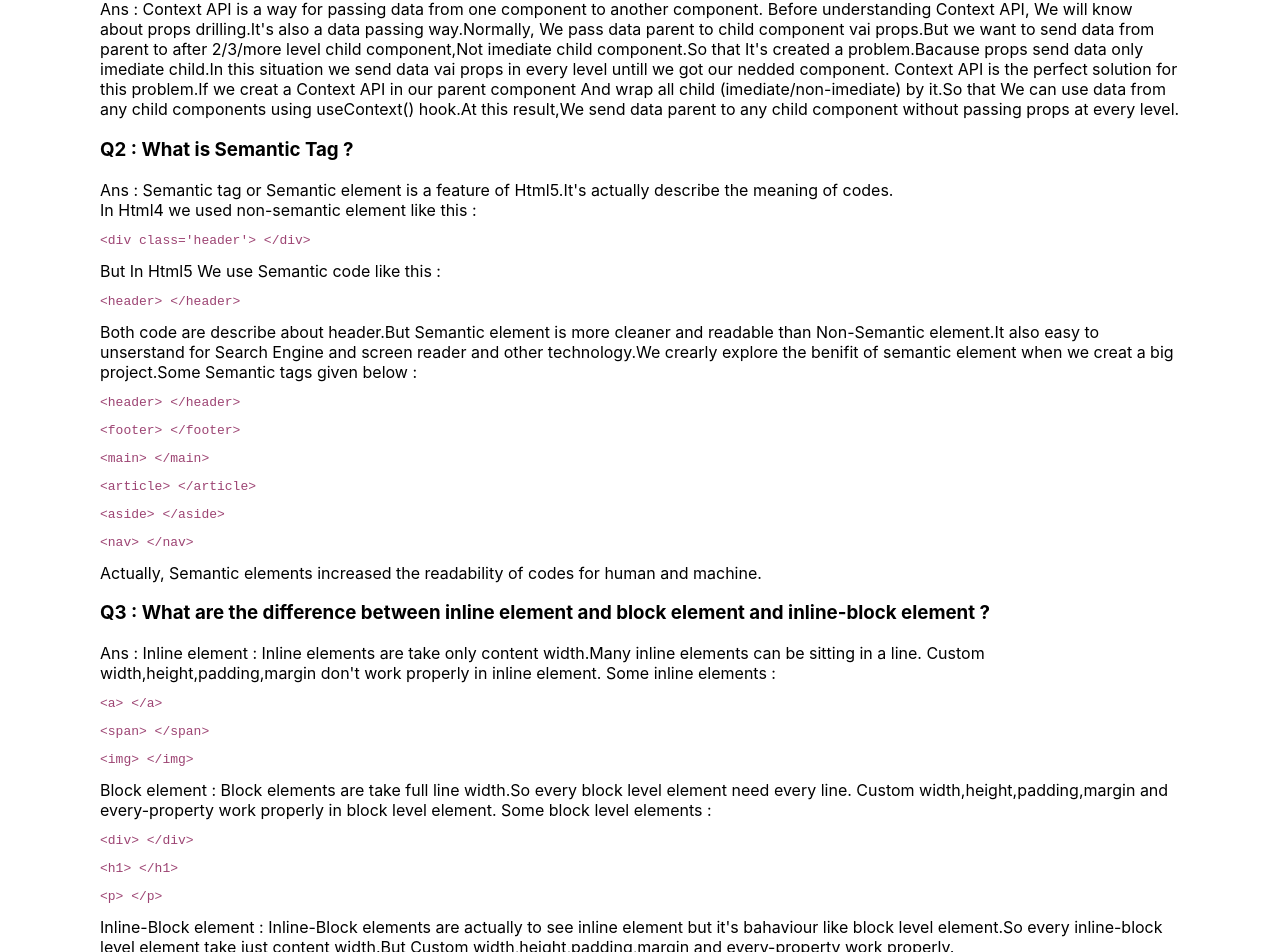
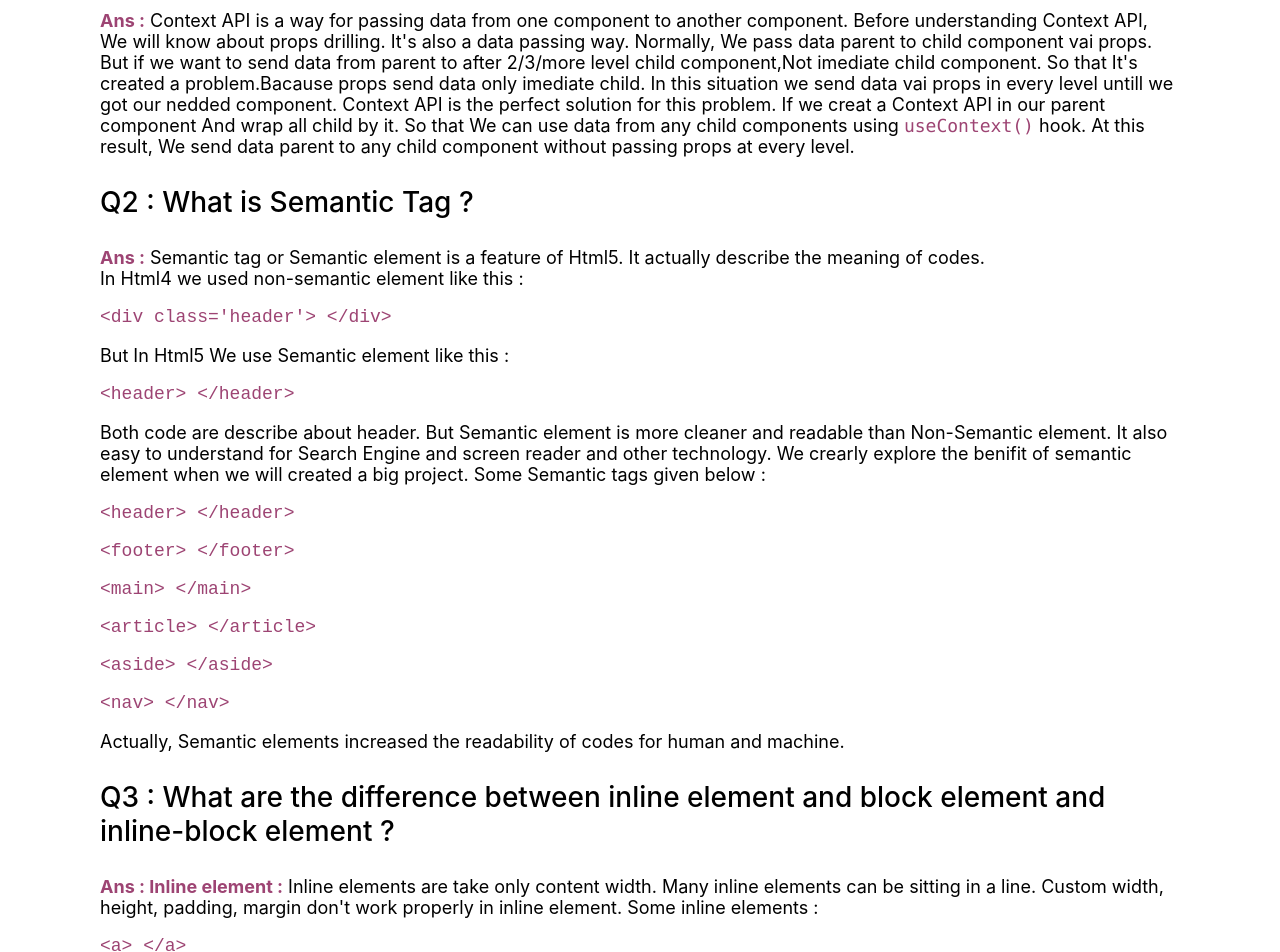
Before and after one commit to Zakaria6789/Product-Analysis-Website, a React (Create React App) app: page /blogs in a window 1280 px wide. Shown: the part 238-1190 px from the top of the page. Built offline with nearby package versions, Linux system fonts and the light colour scheme; the HTML template or start-up script is replaced by a standard one.

Commit message:
style blogs tab

```diff
--- a/src/components/Blogs/Blogs.css
+++ b/src/components/Blogs/Blogs.css
@@ -1,13 +1,30 @@
 .blogs-container {
     padding: 0 100px;
+    margin-bottom: 40px;
 }
 
 .blogs-container h2 {
-    font-size: 40px;
+    font-size: 37px;
     font-weight: 500;
     text-align: center;
 }
 
-.blog xmp {
+.blog h3 {
+    font-size: 28px;
+    font-weight: 500;
+}
+
+.blog p {
+    font-size: 18px;
+
+}
+
+.blog span {
+    font-weight: bold;
+}
+
+.blog xmp,
+code,
+span {
     color: #9D4473;
 }
--- a/src/components/Blogs/Blogs.js
+++ b/src/components/Blogs/Blogs.js
@@ -7,19 +7,19 @@ const Blogs = () => {
             <h2>Some Question And Answer</h2>
             <div className='blog'>
                 <h3>Q1 : What is Context API ?</h3>
-                <p>Ans : Context API is a way for passing data from one component to another component. Before understanding Context API, We will know about props drilling.It's also a data passing way.Normally, We pass data parent to child component vai props.But we want to send data from parent to after 2/3/more level child component,Not imediate child component.So that It's created a problem.Bacause props send data only imediate child.In this situation we send data vai props in every level untill we got our nedded component. Context API is the perfect solution for this problem.If we creat a Context API in our parent component And wrap all child (imediate/non-imediate) by it.So that We can use data from any child components using useContext() hook.At this result,We send data parent to any child component without passing props at every level.</p>
+                <p><span>Ans :</span> Context API is a way for passing data from one component to another component. Before understanding Context API, We will know about props drilling. It's also a data passing way. Normally, We pass data parent to child component vai props. But if we want to send data from parent to after 2/3/more level child component,Not imediate child component. So that It's created a problem.Bacause props send data only imediate child. In this situation we send data vai props in every level untill we got our nedded component. Context API is the perfect solution for this problem. If we creat a Context API in our parent component And wrap all child by it. So that We can use data from any child components using <code>useContext()</code> hook. At this result, We send data parent to any child component without passing props at every level.</p>
             </div>
             <div className='blog'>
                 <h3>Q2 : What is Semantic Tag ?</h3>
-                <p>Ans : Semantic tag or Semantic element is a feature of Html5.It's actually describe the meaning of codes.<br />In Html4 we used non-semantic element like this :
+                <p><span>Ans :</span> Semantic tag or Semantic element is a feature of Html5. It actually describe the meaning of codes.<br />In Html4 we used non-semantic element like this :
                     <xmp>
                         &lt;div class='header'&gt; &lt;/div&gt;
                     </xmp>
-                    But In Html5 We use Semantic code like this :
+                    But In Html5 We use Semantic element like this :
                     <xmp>
                         &lt;header&gt; &lt;/header&gt;
                     </xmp>
-                    Both code are describe about header.But Semantic element is more cleaner and readable than Non-Semantic element.It also easy to unserstand for Search Engine and screen reader and other technology.We crearly explore the benifit of semantic element when we creat a big project.Some Semantic tags given below :
+                    Both code are describe about header. But Semantic element is more cleaner and readable than Non-Semantic element. It also easy to understand for Search Engine and screen reader and other technology. We crearly explore the benifit of semantic element when we will created a big project. Some Semantic tags given below :
                     <xmp>
                         &lt;header&gt; &lt;/header&gt;
                     </xmp>
@@ -43,7 +43,7 @@ const Blogs = () => {
             </div>
             <div className='blog'>
                 <h3>Q3 : What are the difference between inline element and block element and inline-block element ?</h3>
-                <p>Ans : Inline element : Inline elements are take only content width.Many inline elements can be sitting in a line. Custom width,height,padding,margin don't work properly in inline element. Some inline elements :
+                <p><span>Ans : Inline element :</span> Inline elements are take only content width. Many inline elements can be sitting in a line. Custom width, height, padding, margin don't work properly in inline element. Some inline elements :
                     <xmp>
                         &lt;a&gt; &lt;/a&gt;
                     </xmp>
@@ -53,7 +53,7 @@ const Blogs = () => {
                     <xmp>
                         &lt;img&gt; &lt;/img&gt;
                     </xmp>
-                    Block element : Block elements are take full line width.So every block level element need every line. Custom width,height,padding,margin and every-property work properly in block level element. Some block level elements :
+                    <span>Block element :</span> Block elements are take full line width. So every block level element need every line.   Custom width, height, padding, margin and every-property work properly in block level element. Some block level elements :
                     <xmp>
                         &lt;div&gt; &lt;/div&gt;
                     </xmp>
@@ -63,7 +63,7 @@ const Blogs = () => {
                     <xmp>
                         &lt;p&gt; &lt;/p&gt;
                     </xmp>
-                    Inline-Block element : Inline-Block elements are actually to see inline element but it's bahaviour like block level element.So every inline-block level element take just content width.But Custom width,height,padding,margin and every-property work properly.
+                    <span>Inline-Block element :</span> Inline-Block elements are actually to see inline element but it's bahaviour like block level element. So every inline-block level element take just content width. But Custom width,height,padding,margin and every-property work properly.
                 </p>
             </div>
         </div>
--- a/src/components/Reviews/Reviews.css
+++ b/src/components/Reviews/Reviews.css
@@ -5,6 +5,6 @@
 }
 
 .reviews-container h2 {
-    font-size: 40px;
+    font-size: 37px;
     font-weight: 500;
 }
```
